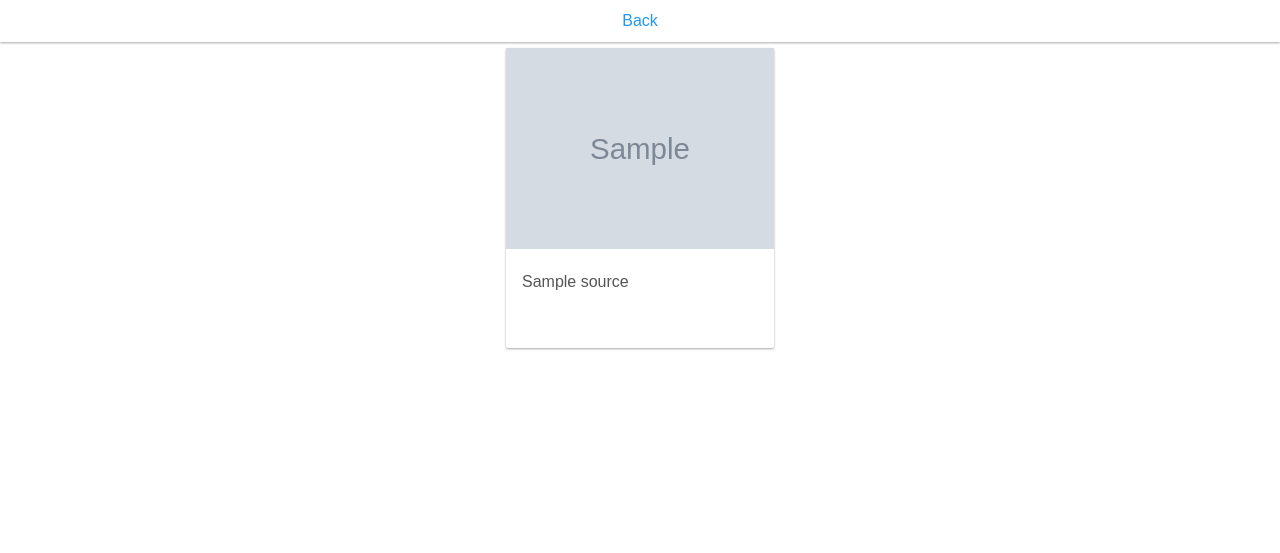
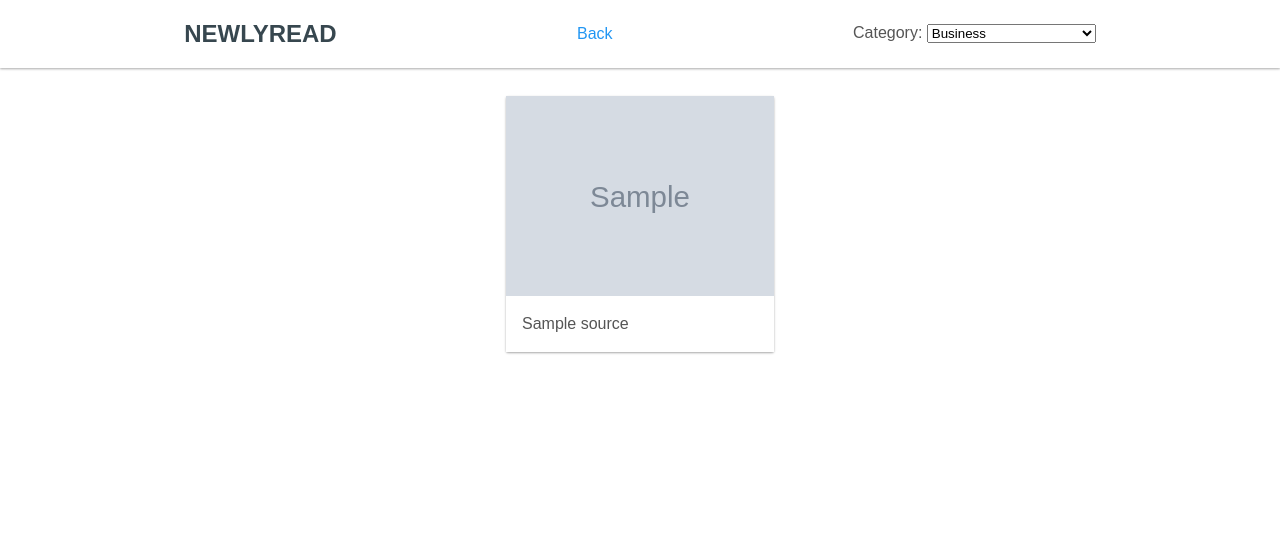
Before and after one commit to Zafuzi/newlyreadv4, a Flask app: template templates/category.html in a window 1280 px wide. Shown: the top 553 px of the page. Before the commit the page ends 350 px from the top, so only its background shows below. Run offline with Flask 2, Linux system fonts and the light colour scheme; the template is opened without the code that fills it: most values are stand-ins (such as "Sample title", 1, 10 or a date in 2020); grey boxes marked "Sample" are stand-in pictures; parts of the project's set-up code (start-up, migrations or seed data) failed here and were passed over; some libraries are stand-ins or nearby versions.

Commit message:
Added a select for each category. Need to move to base layout still.

```diff
--- a/main.py
+++ b/main.py
@@ -149,7 +149,11 @@ def getCategory(category = ""):
         data = r.get(key)
         data = json.loads(data)
         for article in data['articles']:
+            date = article['publishedAt']
+            print(date)
             articles.append(article)
+        articles.sort( key=lambda x: x['publishedAt'])
+        articles.reverse()
     return render_template("category.html", articles = articles, category= category)
 
 
--- a/static/styles/styles.css
+++ b/static/styles/styles.css
@@ -42,7 +42,7 @@ main {
     align-items: flex-start;
     justify-content: flex-start;
     z-index: 1;
-    margin-top: 1em;
+    margin-top: 2em;
     max-width: var(--max-width);
 }
 
@@ -64,9 +64,11 @@ body.reader {
     --bg-color: #fafafa;
     --font-color: #555;
 }
-main.home{
+
+main.home {
     --btn-bg: #fff;
 }
+
 a {
     color: var(--btn-bg);
 }
@@ -100,7 +102,7 @@ a {
     background-size: cover; */
     background: #fff;
     padding: 0;
-    margin: 0 0 1em 0;
+    margin: 0;
     --font-color: #37474F;
     display: flex;
     justify-content: center;
@@ -108,14 +110,26 @@ a {
     flex-flow: row wrap;
     --btn-margin: .25em;
     --btn-padding: .5em;
-    box-shadow: 0 1px 3px rgba(0,0,0,0.12), 0 1px 2px rgba(0,0,0,0.24);
+    box-shadow: 0 1px 3px rgba(0, 0, 0, 0.12), 0 1px 2px rgba(0, 0, 0, 0.24);
     z-index: 99;
+}
+
+#sticker nav{
+    width: 90%;
+    display: flex;
+    justify-content: space-around;
+    align-items: center;
+    flex-flow: row wrap;
+    padding: 0 1em;
+    margin: auto;
 }
 
 #sticker .btn {
     box-shadow: none;
     color: var(--btn-bg);
     background: none;
+    margin: 0;
+    padding: 0;
 }
 
 #sticker .btn:hover {
@@ -138,10 +152,9 @@ h6 {
 
 .categories {
     display: flex;
-    width: 100%;
     flex-flow: row wrap;
+    align-items: stretch;
     justify-content: center;
-    align-items: center;
 }
 
 .categories .btn {
@@ -154,23 +167,35 @@ h6 {
     background: #fff;
     border-radius: 2px;
     display: flex;
-    min-height: 300px;
     margin: 1em;
     position: relative;
     width: calc(300px - 2em);
-
     box-shadow: 0 1px 3px rgba(0, 0, 0, 0.12), 0 1px 2px rgba(0, 0, 0, 0.24);
     transition: all 0.3s cubic-bezier(.25, .8, .25, 1);
     padding: 0;
     text-decoration: none;
     color: #555;
-    align-items: flex-start;
+    align-items: center;
     justify-content: flex-start;
     flex-flow: column;
     z-index: 1;
 }
-.card .title{
-    padding: 5px 1em;
+
+.card img {
+    height: 200px;
+    object-fit: cover;
+}
+
+.card-content {
+    background-color: #fff;
+    display: flex;
+    flex-direction: column;
+    width: 100%;
+}
+
+.card-content p {
+    flex: 1 0 auto;
+    padding: 0 1em;
 }
 
 .btn:hover,
--- a/templates/article.html
+++ b/templates/article.html
@@ -11,7 +11,7 @@
         <a class="btn" href="javascript:history.back()">Back</a>
         <a class="btn" href="{{url}}" target="_blank">Original Article</a>
     </header>
-    <main>
+    <main style="margin-top: 4em; margin-bottom: -4em; max-width: 900px;">
         <div class="article">
             <h1>{{title}}</h1>
             <!-- <img src="{{header_image}}" alt="Article Image" /> -->{% if video %} {% for vid in video %}
@@ -27,6 +27,10 @@
         <script>
             $(document).ready(function () {
                 var sticky = new Sticky('#sticker');
+                $('#sticker nav select').change(function () {
+                    var option = $(this).val();
+                    window.location.href = option;
+                });
             });
         </script>
     </main>
--- a/templates/category.html
+++ b/templates/category.html
@@ -8,22 +8,46 @@
 
 <body class="home">
     <header id="sticker">
-        <a class=" btn " href="javascript:history.back() ">Back</a>
+        <nav>
+            <h1> NEWLYREAD </h1>
+            <a class="btn" href="javascript:history.back()">Back</a>
+            <div>
+                Category:
+                <select>
+                    <option disabled> Choose a news category </option>
+                    <option value="/category?cat=business">Business</option>
+                    <option value="/category?cat=entertainment">Entertainment</option>
+                    <option value="/category?cat=gaming">Gaming</option>
+                    <option value="/category?cat=general">General</option>
+                    <option value="/category?cat=music">Music</option>
+                    <option value="/category?cat=politics">Politics</option>
+                    <option value="/category?cat=science-and-nature">Science and Nature</option>
+                    <option value="/category?cat=sport">Sports</option>
+                    <option value="/category?cat=technology">Technology</option>
+                </select>
+            </div>
+        </nav>
     </header>
-    <main class="flow-row">
+    <main class="flow-row categories" style="margin-top: 4em; margin-bottom: -4em; max-width: 900px;">
         {% for source in articles %}
-        <a class="card " href="/article?url={{source[ 'url']}}&category={{category}}">
-            <img src="{{source[ 'urlToImage']}} " alt="Article Image ">
-            <p class="title">{{source['title']}}</p>
-
+        <a class="card" href="/article?url={{source[ 'url']}}&category={{category}}">
+            <div class="card-content">
+                <img src="{{source[ 'urlToImage']}} " alt="Article Image ">
+                <p>{{source['title']}}</p>
+            </div>
         </a>{% endfor %}
     </main>
 
-    <script src="https://code.jquery.com/jquery-3.2.1.min.js " integrity="sha256-hwg4gsxgFZhOsEEamdOYGBf13FyQuiTwlAQgxVSNgt4=" crossorigin=" anonymous "></script>
+    <script src="https://code.jquery.com/jquery-3.2.1.min.js " integrity="sha256-hwg4gsxgFZhOsEEamdOYGBf13FyQuiTwlAQgxVSNgt4="
+        crossorigin=" anonymous "></script>
     <script src="static/scripts/jquery.sticky.js "></script>
     <script>
-        $(document).ready(function() {
+        $(document).ready(function () {
             var sticky = new Sticky('#sticker');
+            $('#sticker nav select').change(function () {
+                var option = $(this).val();
+                window.location.href = option;
+            });
         });
     </script>
 </body>
```
Also changed, not shown: templates/index.html (+23 -2 lines).
